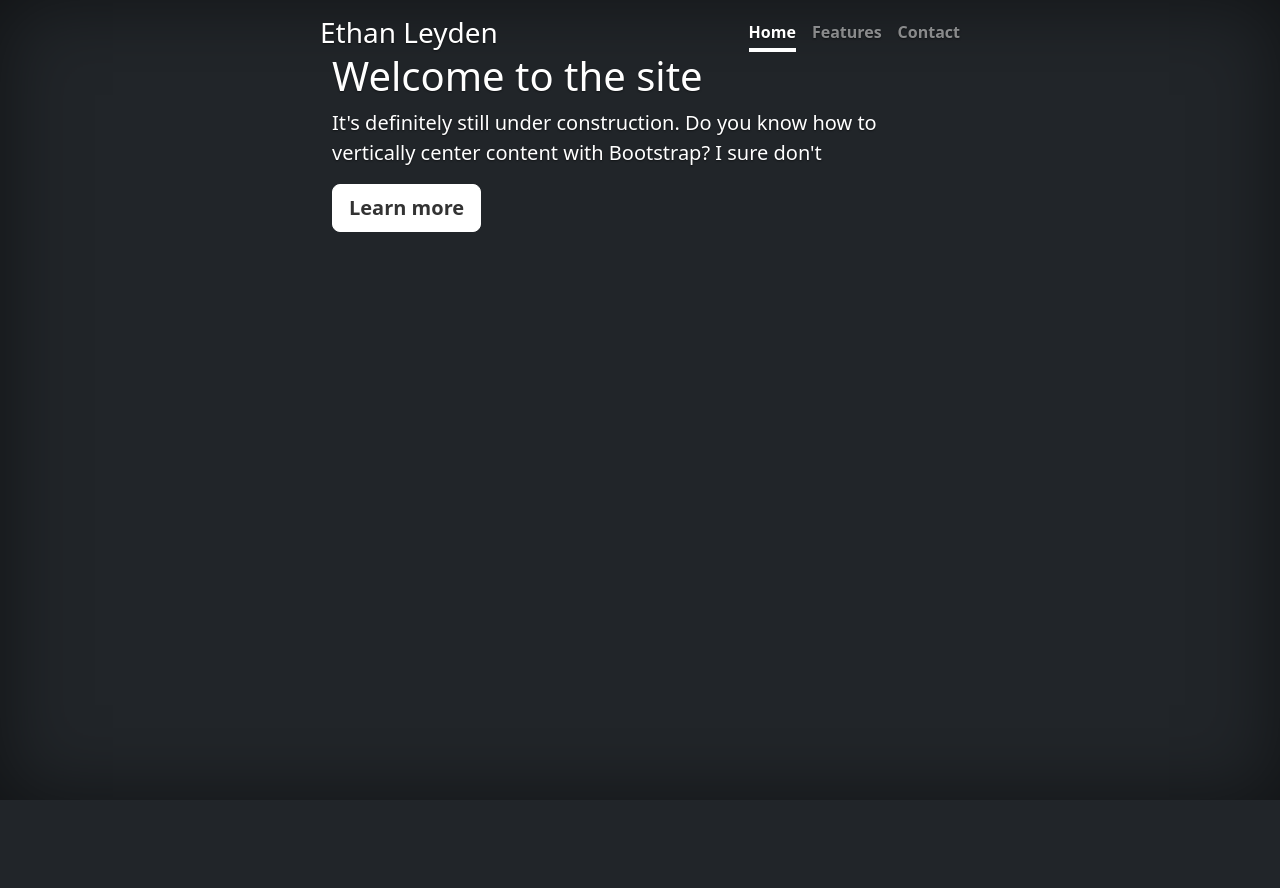
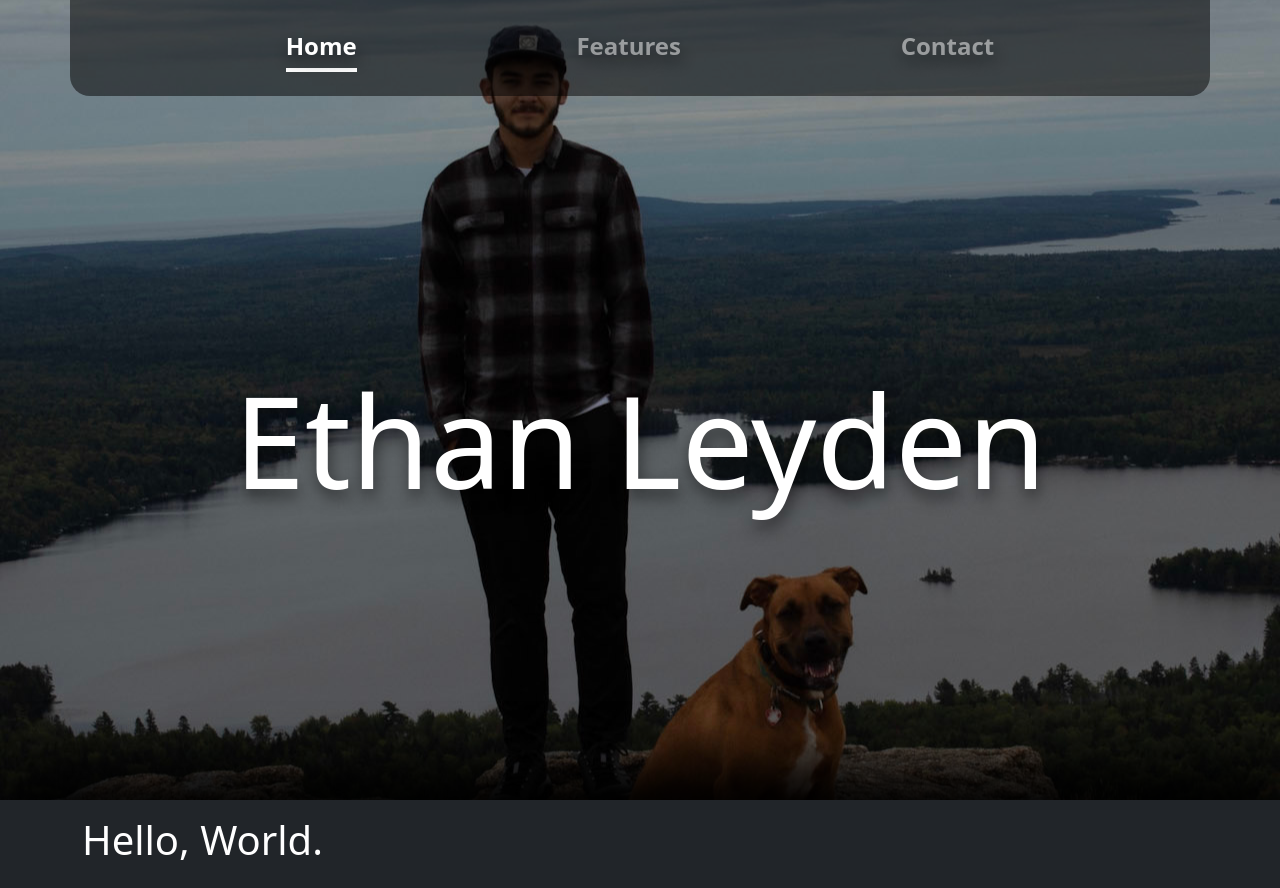
Before and after one commit to etleyden/etleyden, a React app: page / in a window 1280 px wide. Before the commit the page ends 800 px from the top, so only its background shows below. Built offline with nearby package versions, Linux system fonts and the light colour scheme.

Commit message:
complete landing page

```diff
--- a/src/index.tsx
+++ b/src/index.tsx
@@ -5,29 +5,32 @@ import './styles/index.css'
 
     //<!--<div className="d-flex w-100 h-100 p-3 flex-column"></div>-->
 const App: React.FC = () => (
-  <div className="cover-container container-fluid p-3 mx-auto overflow-hidden">
-    <header className='row'>
   <div>
-        <h3 className="float-md-start mb-0">Ethan Leyden</h3>
-        <nav className="nav nav-masthead justify-content-center float-md-end">
+    <div id="landing" className="d-flex flex-column container vh-100">
+      <header className='row sticky-top' id='navbar'>
+        <div id="navbar_div" className="container d-flex flex-column py-4">
+          <nav className="nav nav-masthead justify-content-evenly float-md-end">
             <a className="nav-link fw-bold py-1 px-0 active" aria-current="page" href="#">Home</a>
             <a className="nav-link fw-bold py-1 px-0" href="#">Features</a>
             <a className="nav-link fw-bold py-1 px-0" href="#">Contact</a>
           </nav>
         </div>
       </header>
+      <div className="row flex-grow-1">
+        <div id="main_hero" className="m-auto">
+          <p id="name-banner" className="">Ethan Leyden</p>
+        </div>
+      </div>
+    </div>
 
-    <main className="row" id="fp-hero">
-      <div className="col">
-      <h1>Welcome to the site</h1>
-      <p className="lead">It's definitely still under construction. Do you know how to vertically center content with Bootstrap? I sure don't</p>
-      <p className="lead">
-        <a href="#" className="btn btn-lg btn-light fw-bold border-white bg-white">Learn more</a>
-      </p>
+    <main className="vw-100" id="home_main">
+      <div className="container justify-content-center">
+        <div className="row py-3">
+          <h1>Hello, World.</h1>
+        </div>
       </div>
     </main>
   </div>
-
 )
 
 ReactDOM.render(<App />, document.getElementById('root'));
--- a/src/styles/index.css
+++ b/src/styles/index.css
@@ -92,11 +92,14 @@
  * Base structure
  */
 
+#landing {
+  text-shadow: 0.1em .5rem 1rem rgba(0, 0, 0, .5);
+}
 body {
-  text-shadow: 0 .05rem .1rem rgba(0, 0, 0, .5);
-  box-shadow: inset 0 0 5rem rgba(0, 0, 0, .5);
   color: white;
-  background-color: RGBA(var(--bs-dark-rgb),var(--bs-bg-opacity,1)) !important;
+  /*background-color: RGBA(var(--bs-dark-rgb),var(--bs-bg-opacity,1)) !important;*/
+  background-image: url("../../assets/landscape_ethan.jpg");
+  background-position: center;
   height: 100vh;
 }
 
@@ -109,6 +112,11 @@ body {
 /*
  * Header
  */
+#navbar {
+  font-size: 1.5em;
+  background-color: rgba(0, 0, 0, 0.5);
+  border-radius: 0 0 20px 20px;
+}
 
 .nav-masthead .nav-link {
   color: rgba(255, 255, 255, .5);
@@ -129,10 +137,13 @@ body {
   border-bottom-color: #fff;
 }
 
-/*
-*  Body
-*/
-#fp-hero {
-  position: relative;
-  margin: auto 0;
+#name-banner {
+  font-size: 10vw;
+  text-wrap: nowrap;
+  text-align: center;
 }
+
+#home_main {
+  box-shadow: 0 -2em 3.5em black;
+  background-color: RGBA(var(--bs-dark-rgb),var(--bs-bg-opacity,1));
+}
```
Also changed, not shown: assets/landscape_ethan.jpg (added). Lines whose indentation alone changed are shown as unchanged.
